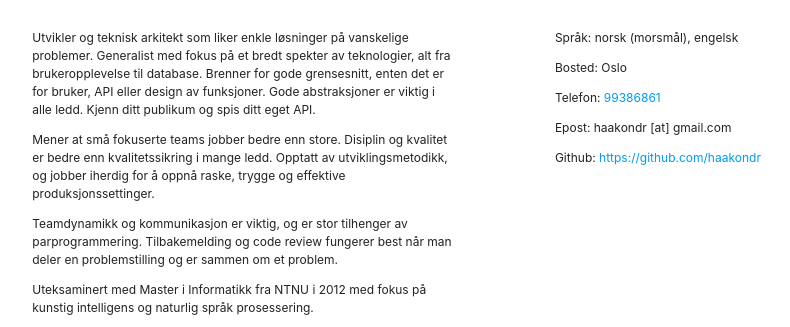
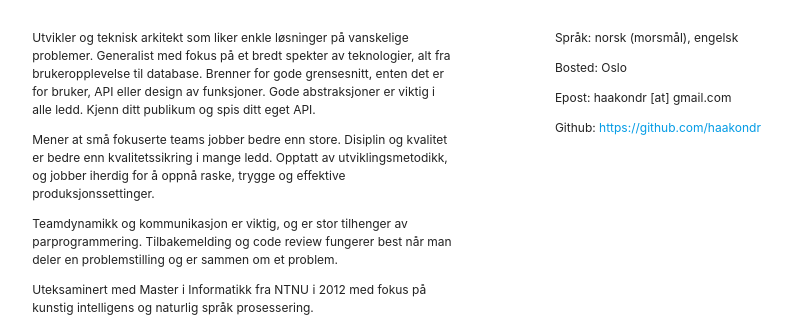
Before and after one commit to haakondr/haakondr.github.io, a plain HTML site: page index.html in a window 1280 px wide. Shown: the part 473-800 px from the top of the page, without its empty margins (171-961 px from the left). Drawn offline with nearby package versions, Linux system fonts and the light colour scheme.

Commit message:
fjerna tlf

```diff
--- a/index.html
+++ b/index.html
@@ -43,7 +43,6 @@
         <div class="col m4 offset-m1 s12">
             <p>Språk: norsk (morsmål), engelsk</p>
             <p>Bosted: Oslo</p>
-            <p>Telefon: <a href="tel:99386861">99386861</a></p>
             <p>Epost: haakondr [at] gmail.com</p>
             <p>Github: <a href="https://github.com/haakondr">https://github.com/haakondr</a></p>
         </div>
```
